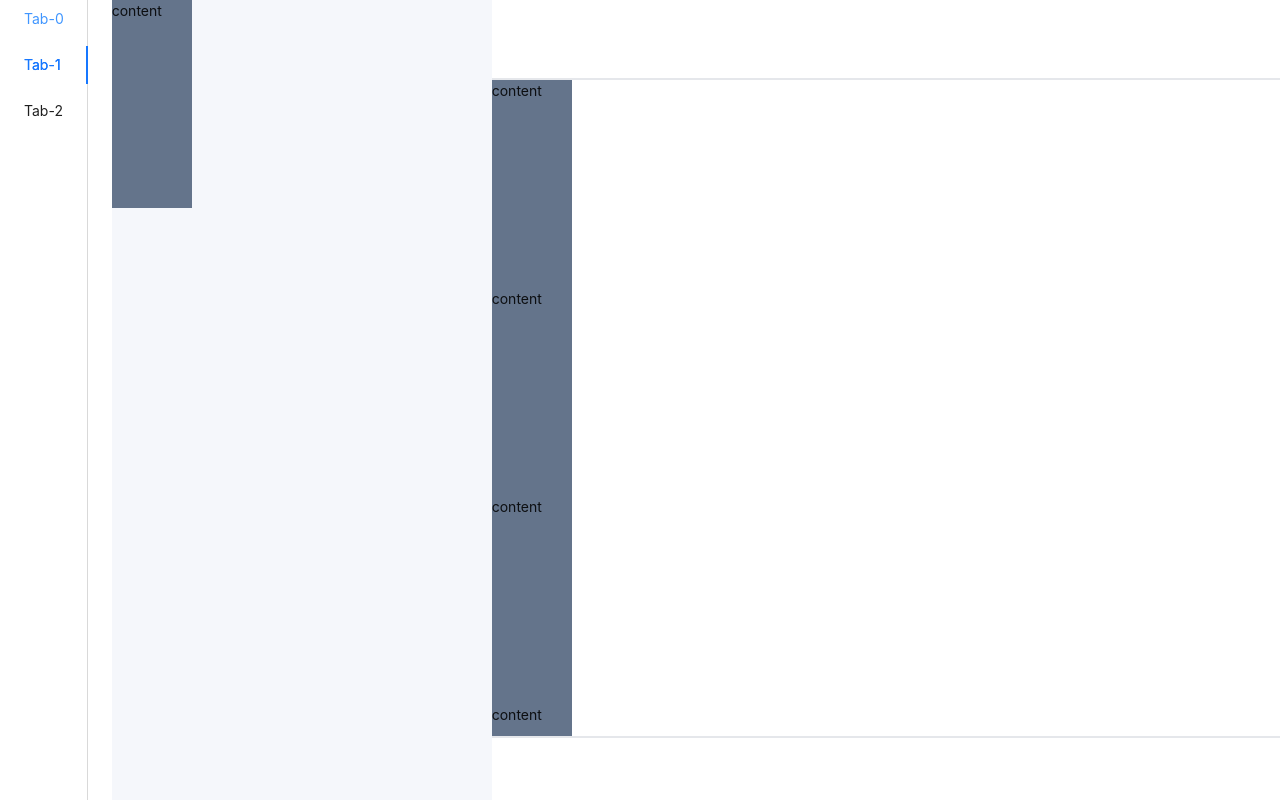
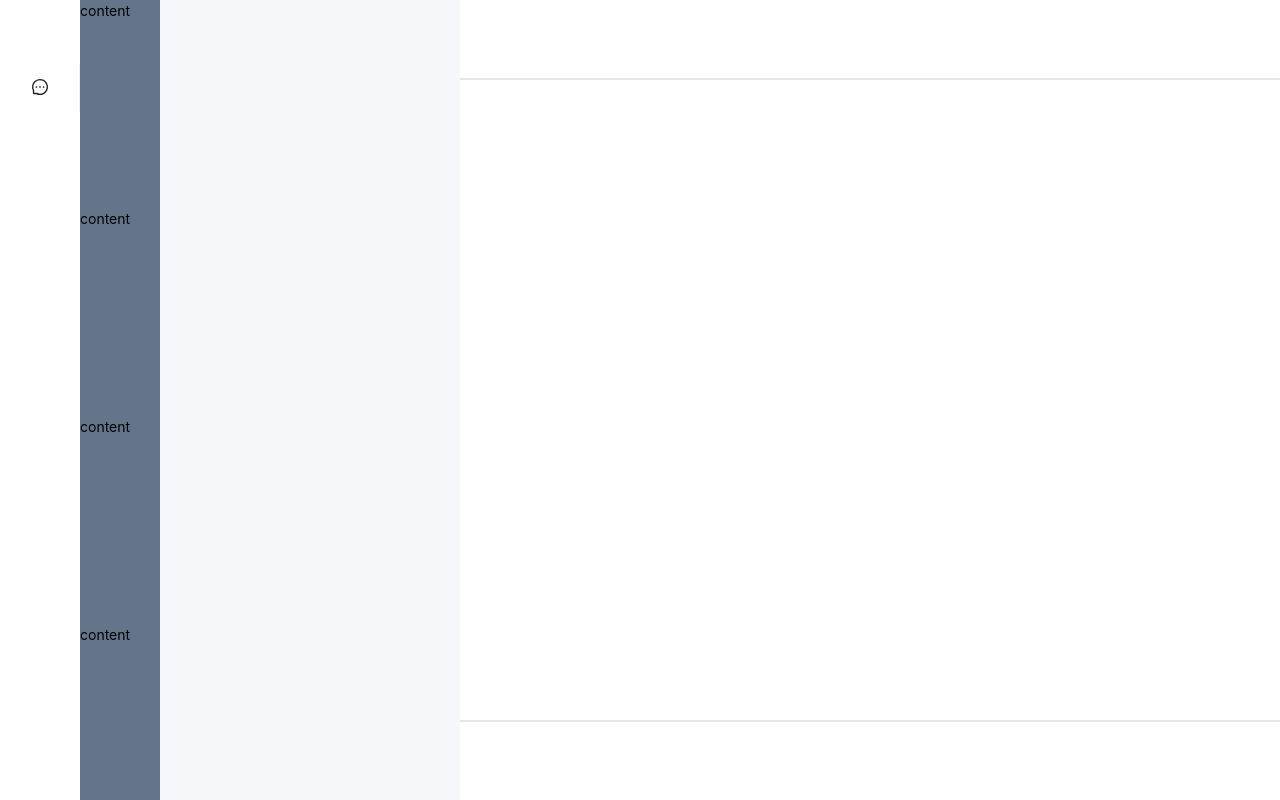
Before and after one commit to khanhvi294/VDchat-fe, a React (Vite) app: page / in a window 1280 px wide. Built offline with nearby package versions, Linux system fonts and the light colour scheme.

Commit message:
update layout

```diff
--- a/src/App.jsx
+++ b/src/App.jsx
@@ -1,8 +1,71 @@
-import { useState } from "react";
-import "./App.css";
-
-function App() {
-
-}
-
+import { Breadcrumb, Layout, Menu, theme } from "antd";
+const { Header, Content, Footer } = Layout;
+const App = () => {
+  const {
+    token: { colorBgContainer },
+  } = theme.useToken();
+  return (
+    <Layout>
+      <Header
+        style={{
+          position: "sticky",
+          top: 0,
+          zIndex: 1,
+          width: "100%",
+        }}
+      >
+        <div
+          style={{
+            float: "left",
+            width: 120,
+            height: 31,
+            margin: "16px 24px 16px 0",
+            background: "rgba(255, 255, 255, 0.2)",
+          }}
+        />
+        <Menu
+          theme="dark"
+          mode="horizontal"
+          defaultSelectedKeys={["2"]}
+          items={new Array(3).fill(null).map((_, index) => ({
+            key: String(index + 1),
+            label: `nav ${index + 1}`,
+          }))}
+        />
+      </Header>
+      <Content
+        className="site-layout"
+        style={{
+          padding: "0 50px",
+        }}
+      >
+        <Breadcrumb
+          style={{
+            margin: "16px 0",
+          }}
+        >
+          <Breadcrumb.Item>Home</Breadcrumb.Item>
+          <Breadcrumb.Item>List</Breadcrumb.Item>
+          <Breadcrumb.Item>App</Breadcrumb.Item>
+        </Breadcrumb>
+        <div
+          style={{
+            padding: 24,
+            minHeight: 380,
+            background: colorBgContainer,
+          }}
+        >
+          Content
+        </div>
+      </Content>
+      <Footer
+        style={{
+          textAlign: "center",
+        }}
+      >
+        Ant Design ©2023 Created by Ant UED
+      </Footer>
+    </Layout>
+  );
+};
 export default App;
--- a/src/layouts/ChatMain.jsx
+++ b/src/layouts/ChatMain.jsx
@@ -4,26 +4,18 @@ import StickyBox from "react-sticky-box";
 
 const ChatMain = () => {
   return (
-    // <div className="">
-    <Layout className="bg-white flex flex-col">
-      {/* <div style={{ display: "flex" }}> */}
-      <Header className="border-b-2 h-20 bg-white" />
-      {/* </div> */}
+    <Layout className="bg-white h-screen">
+      <Header className="border-b-2 h-20 bg-white sticky top-0" />
       <Content className="overflow-y-auto overflow-hidden">
+        {/* <div className="w-20 h-52 bg-slate-500">content</div>
         <div className="w-20 h-52 bg-slate-500">content</div>
         <div className="w-20 h-52 bg-slate-500">content</div>
         <div className="w-20 h-52 bg-slate-500">content</div>
         <div className="w-20 h-52 bg-slate-500">content</div>
-        <div className="w-20 h-52 bg-slate-500">content</div>
-        <div className="w-20 h-52 bg-slate-500">content</div>
-        <div className="w-20 h-52 bg-slate-500">content</div>
+        <div className="w-20 h-52 bg-slate-500">content</div> */}
       </Content>
-      <Footer className="bg-white border-t-2 h-20" />
-
-      {/* <StickyBox>
-        </StickyBox> */}
+      <Footer className="bg-white border-t-2 h-20 sticky bottom-0" />
     </Layout>
-    // </div>
   );
 };
 
--- a/src/layouts/ChatSidebar.jsx
+++ b/src/layouts/ChatSidebar.jsx
@@ -7,12 +7,11 @@ const ChatSidebar = () => {
       width="380px"
     >
       <div className="w-20 h-52 bg-slate-500">content</div>
-      {/*
-          <div className='w-20 h-52 bg-slate-500'>content</div>
-          <div className='w-20 h-52 bg-slate-500'>content</div>
-          <div className='w-20 h-52 bg-slate-500'>content</div>
-          <div className='w-20 h-52 bg-slate-500'>content</div>
-          <div className='w-20 h-52 bg-slate-500'>content</div> */}
+      <div className="w-20 h-52 bg-slate-500">content</div>
+      <div className="w-20 h-52 bg-slate-500">content</div>
+      <div className="w-20 h-52 bg-slate-500">content</div>
+      <div className="w-20 h-52 bg-slate-500">content</div>
+      <div className="w-20 h-52 bg-slate-500">content</div>
     </Sider>
   );
 };
--- a/src/layouts/MainLayout.jsx
+++ b/src/layouts/MainLayout.jsx
@@ -4,25 +4,34 @@ import ChatMain from "./ChatMain";
 import Sidebar from "./Sidebar";
 import StickyBox from "react-sticky-box";
 import ChatSidebar from "./ChatSidebar";
+import Sider from "antd/es/layout/Sider";
 
 const MainLayout = () => {
   return (
-    <Layout className="bg-red-300 h-screen flex-row">
-      {/* <div style={{ display: "flex", alignItems: "flex-start" }}> */}
-      {/* <StickyBox> */}
-      <div className="">
-        <Sidebar />
-        {/* <ChatSidebar /> */}
-      </div>
-      {/* </StickyBox> */}
-      {/* </div> */}
-      {/* <Layout> */}
-      {/*ml-20  <Outlet /> */}
-      {/* <div className="flex-1"> */}
-      <ChatMain />
-      {/* </div> */}
-      {/* </Layout> */}
+    <Layout>
+      <Sidebar />
+      <Layout>
+        <ChatSidebar />
+        <ChatMain />
+      </Layout>
     </Layout>
+
+    // <Layout>
+    //   {/* <div style={{ display: "flex", alignItems: "flex-start" }}> */}
+    //   {/* <StickyBox> */}
+    //   <div className="">
+    //     <Sidebar />
+    //     {/* <ChatSidebar /> */}
+    //   </div>
+    //   {/* </StickyBox> */}
+    //   {/* </div> */}
+    //   {/* <Layout> */}
+    //   {/*ml-20  <Outlet /> */}
+    //   {/* <div className="flex-1"> */}
+    //   <ChatMain />
+    //   {/* </div> */}
+    //   {/* </Layout> */}
+    // </Layout>
   );
 };
 
--- a/src/layouts/Sidebar.jsx
+++ b/src/layouts/Sidebar.jsx
@@ -1,24 +1,29 @@
-import { Tabs } from "antd";
+import { Menu, Tabs } from "antd";
 import ChatSidebar from "./ChatSidebar";
+import {
+  MessageOutlined,
+  PieChartOutlined,
+  UserOutlined,
+} from "@ant-design/icons";
+import Sider from "antd/es/layout/Sider";
+const navbarItems = [
+  {
+    title: "Chat",
+    icon: <MessageOutlined />,
+  },
+];
 const Sidebar = () => {
   return (
-    <div>
-      <Tabs
-        className="h-screen bg-white "
-        defaultActiveKey="1"
-        tabPosition="left"
-        tabBarGutter={8}
-        items={new Array(3).fill(null).map((_, i) => {
-          const id = String(i);
-          return {
-            label: `Tab-${id}`,
-            key: id,
-            disabled: i === 28,
-            children: <ChatSidebar />,
-          };
-        })}
+    <Sider collapsed={true} theme="light">
+      <div
+        style={{
+          height: 32,
+          margin: 16,
+          background: "rgba(255, 255, 255, 0.2)",
+        }}
       />
-    </div>
+      <Menu defaultSelectedKeys={["1"]} mode="inline" items={navbarItems} />
+    </Sider>
   );
 };
 export default Sidebar;
--- a/src/main.jsx
+++ b/src/main.jsx
@@ -7,10 +7,7 @@ import { RouterProvider } from "react-router-dom";
 
 ReactDOM.createRoot(document.getElementById("root")).render(
   <>
-   <RouterProvider router={router}/>
-      <App />
+    <RouterProvider router={router} />
+    {/* <App /> */}
   </>
-
-
-
 );
```
